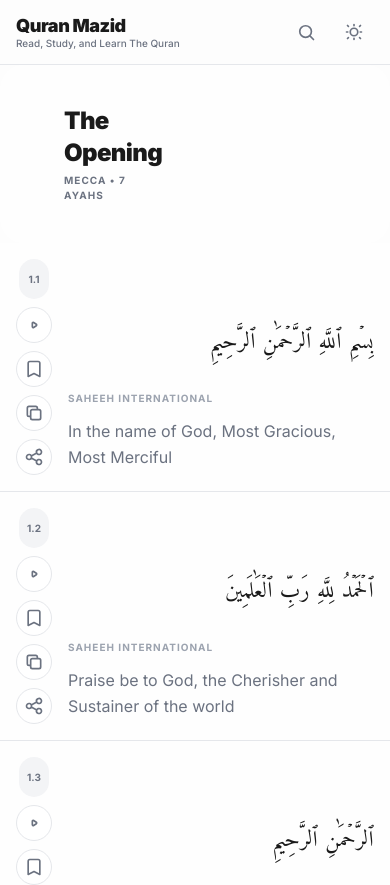
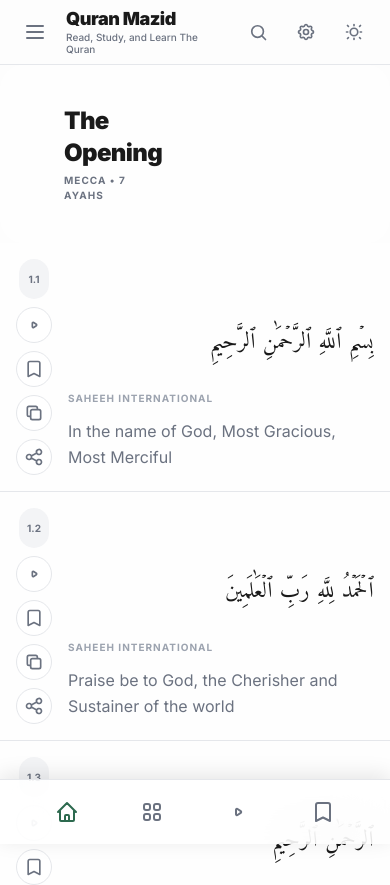
Before and after one commit to sodium000/quran_app, a Next.js app: page /surah/1 in a window 390 px wide. Shown: the top 885 px of the page. Built offline with nearby package versions, Linux system fonts and the light colour scheme; a web font is replaced by a local one.

Commit message:
some edit mobile version

```diff
--- a/src/app/layout.tsx
+++ b/src/app/layout.tsx
@@ -58,9 +58,25 @@
 
               <div className="flex-1 flex flex-col min-w-0 relative">
                 <Navbar />
-                <main className="flex-1">
+                <main className="flex-1 pb-20 lg:pb-0">
                   {children}
                 </main>
+
+                {/* Mobile Bottom Navigation */}
+                <div className="lg:hidden fixed bottom-0 left-0 right-0 z-40 bg-(--app-card-strong)/80 backdrop-blur-xl border-t border-(--app-border) px-6 py-3 flex items-center justify-around shadow-[0_-4px_20px_rgba(0,0,0,0.1)]">
+                  <Link href="/surah" className="p-2 text-[var(--app-accent)]">
+                    <IconHome className="h-6 w-6" />
+                  </Link>
+                  <Link href="/surah" className="p-2 text-(--app-muted) hover:text-(--app-fg) transition-colors">
+                    <IconGrid className="h-6 w-6" />
+                  </Link>
+                  <Link href="/surah" className="p-2 text-(--app-muted) hover:text-(--app-fg) transition-colors">
+                    <IconPlay className="h-6 w-6" />
+                  </Link>
+                  <Link href="/surah" className="p-2 text-(--app-muted) hover:text-(--app-fg) transition-colors">
+                    <IconBookmark className="h-6 w-6" />
+                  </Link>
+                </div>
               </div>
 
               <Sidebar />
@@ -90,24 +106,24 @@
   );
 }
 
-function IconHome() {
-  return <svg viewBox="0 0 24 24" fill="none" stroke="currentColor" strokeWidth="2" className="h-5 w-5"><path strokeLinecap="round" strokeLinejoin="round" d="M3 12l2-2m0 0l7-7 7 7M5 10v10a1 1 0 001 1h3m10-11l2 2m-2-2v10a1 1 0 01-1 1h-3m-6 0a1 1 0 001-1v-4a1 1 0 011-1h2a1 1 0 011 1v4a1 1 0 001 1m-6 0h6" /></svg>;
+function IconHome({ className = "h-5 w-5" }: { className?: string }) {
+  return <svg viewBox="0 0 24 24" fill="none" stroke="currentColor" strokeWidth="2" className={className}><path strokeLinecap="round" strokeLinejoin="round" d="M3 12l2-2m0 0l7-7 7 7M5 10v10a1 1 0 001 1h3m10-11l2 2m-2-2v10a1 1 0 01-1 1h-3m-6 0a1 1 0 001-1v-4a1 1 0 011-1h2a1 1 0 011 1v4a1 1 0 001 1m-6 0h6" /></svg>;
 }
 
-function IconGrid() {
-  return <svg viewBox="0 0 24 24" fill="none" stroke="currentColor" strokeWidth="2" className="h-5 w-5"><path strokeLinecap="round" strokeLinejoin="round" d="M4 6a2 2 0 012-2h2a2 2 0 012 2v2a2 2 0 01-2 2H6a2 2 0 01-2-2V6zM14 6a2 2 0 012-2h2a2 2 0 012 2v2a2 2 0 01-2 2h-2a2 2 0 01-2-2V6zM4 16a2 2 0 012-2h2a2 2 0 012 2v2a2 2 0 01-2 2H6a2 2 0 01-2-2v-2zM14 16a2 2 0 012-2h2a2 2 0 012 2v2a2 2 0 01-2 2h-2a2 2 0 01-2-2v-2z" /></svg>;
+function IconGrid({ className = "h-5 w-5" }: { className?: string }) {
+  return <svg viewBox="0 0 24 24" fill="none" stroke="currentColor" strokeWidth="2" className={className}><path strokeLinecap="round" strokeLinejoin="round" d="M4 6a2 2 0 012-2h2a2 2 0 012 2v2a2 2 0 01-2 2H6a2 2 0 01-2-2V6zM14 6a2 2 0 012-2h2a2 2 0 012 2v2a2 2 0 01-2 2h-2a2 2 0 01-2-2V6zM4 16a2 2 0 012-2h2a2 2 0 012 2v2a2 2 0 01-2 2H6a2 2 0 01-2-2v-2zM14 16a2 2 0 012-2h2a2 2 0 012 2v2a2 2 0 01-2 2h-2a2 2 0 01-2-2v-2z" /></svg>;
 }
 
-function IconPlay() {
-  return <svg viewBox="0 0 24 24" fill="none" stroke="currentColor" strokeWidth="2" className="h-5 w-5"><path strokeLinecap="round" strokeLinejoin="round" d="M14.752 11.168l-3.197-2.132A1 1 0 0010 9.87v4.263a1 1 0 001.555.832l3.197-2.132a1 1 0 000-1.664z" /></svg>;
+function IconPlay({ className = "h-5 w-5" }: { className?: string }) {
+  return <svg viewBox="0 0 24 24" fill="none" stroke="currentColor" strokeWidth="2" className={className}><path strokeLinecap="round" strokeLinejoin="round" d="M14.752 11.168l-3.197-2.132A1 1 0 0010 9.87v4.263a1 1 0 001.555.832l3.197-2.132a1 1 0 000-1.664z" /></svg>;
 }
 
-function IconBookmark() {
-  return <svg viewBox="0 0 24 24" fill="none" stroke="currentColor" strokeWidth="2" className="h-5 w-5"><path strokeLinecap="round" strokeLinejoin="round" d="M5 5a2 2 0 012-2h10a2 2 0 012 2v16l-7-3.5L5 21V5z" /></svg>;
+function IconBookmark({ className = "h-5 w-5" }: { className?: string }) {
+  return <svg viewBox="0 0 24 24" fill="none" stroke="currentColor" strokeWidth="2" className={className}><path strokeLinecap="round" strokeLinejoin="round" d="M5 5a2 2 0 012-2h10a2 2 0 012 2v16l-7-3.5L5 21V5z" /></svg>;
 }
 
-function IconSettings() {
-  return <svg viewBox="0 0 24 24" fill="none" stroke="currentColor" strokeWidth="2" className="h-5 w-5"><path strokeLinecap="round" strokeLinejoin="round" d="M10.325 4.317c.426-1.756 2.924-1.756 3.35 0a1.724 1.724 0 002.573 1.066c1.543-.94 3.31.826 2.37 2.37a1.724 1.724 0 001.065 2.572c1.756.426 1.756 2.924 0 3.35a1.724 1.724 0 00-1.066 2.573c.94 1.543-.826 3.31-2.37 2.37a1.724 1.724 0 00-2.572 1.065c-.426 1.756-2.924 1.756-3.35 0a1.724 1.724 0 00-2.573-1.066c-1.543.94-3.31-.826-2.37-2.37a1.724 1.724 0 00-1.065-2.572c-1.756-.426-1.756-2.924 0-3.35a1.724 1.724 0 001.066-2.573c-.94-1.543.826-3.31 2.37-2.37.996.608 2.296.07 2.572-1.065z" /><path strokeLinecap="round" strokeLinejoin="round" d="M15 12a3 3 0 11-6 0 3 3 0 016 0z" /></svg>;
+function IconSettings({ className = "h-5 w-5" }: { className?: string }) {
+  return <svg viewBox="0 0 24 24" fill="none" stroke="currentColor" strokeWidth="2" className={className}><path strokeLinecap="round" strokeLinejoin="round" d="M10.325 4.317c.426-1.756 2.924-1.756 3.35 0a1.724 1.724 0 002.573 1.066c1.543-.94 3.31.826 2.37 2.37a1.724 1.724 0 001.065 2.572c1.756.426 1.756 2.924 0 3.35a1.724 1.724 0 00-1.066 2.573c.94 1.543-.826 3.31-2.37 2.37a1.724 1.724 0 00-2.572 1.065c-.426 1.756-2.924 1.756-3.35 0a1.724 1.724 0 00-2.573-1.066c-1.543.94-3.31-.826-2.37-2.37a1.724 1.724 0 00-1.065-2.572c-1.756-.426-1.756-2.924 0-3.35a1.724 1.724 0 001.066-2.573c-.94-1.543.826-3.31 2.37-2.37.996.608 2.296.07 2.572-1.065z" /><path strokeLinecap="round" strokeLinejoin="round" d="M15 12a3 3 0 11-6 0 3 3 0 016 0z" /></svg>;
 }
 
 function IconBook({ className }: { className?: string }) {
--- a/src/app/surah/[id]/page.tsx
+++ b/src/app/surah/[id]/page.tsx
@@ -78,8 +78,7 @@
                       alt={surah.name}
                       width={180}
                       height={60}
-                      className=" opacity-100 brightness-200 dark:invert-0 dark:brightness-400 opacity-100
-                      filter-none"
+                      className=" opacity-100 brightness-200 dark: brightness-400 opacity-100"
                     />
                   </div>
                   <div className="flex flex-col items-start gap-1">
--- a/src/components/AudioPlayer.tsx
+++ b/src/components/AudioPlayer.tsx
@@ -44,7 +44,7 @@
   if (!isActive && status === "idle") return null;
 
   return (
-    <div className="fixed bottom-0 left-0 lg:left-[72px] right-0 z-50 animate-in slide-in-from-bottom-full duration-500 ease-out">
+    <div className="fixed bottom-[64px] lg:bottom-0 left-0 lg:left-[72px] right-0 z-50 animate-in slide-in-from-bottom-full duration-500 ease-out">
       <div className="h-1 bg-(--app-surface-2) w-full overflow-hidden relative">
         <div
           className="h-full bg-[var(--app-accent)] shadow-[0_0_10px_rgba(45,106,79,0.5)] transition-all duration-300 ease-linear"
@@ -57,13 +57,13 @@
 
           <div className="flex-1 min-w-0 hidden lg:flex items-center gap-4">
             <div className="flex flex-col">
-              <h3 className="truncate text-sm font-smbold text-(--app-fg)">
+              <h3 className="truncate text-sm font-semibold text-(--app-fg)">
                 {currentSurahName}: {currentAyahIndex + 1}
               </h3>
             </div>
           </div>
 
-          <div className="lg:hidden flex-1 min-w-0">q
+          <div className="lg:hidden flex-1 min-w-0">
              <h3 className="truncate text-xs font-bold text-(--app-fg)">
                 {currentSurahName}: {currentAyahIndex + 1}
               </h3>
--- a/src/components/Navbar.tsx
+++ b/src/components/Navbar.tsx
@@ -58,14 +58,25 @@
 }
 
 export default function Navbar() {
-  const { setIsSettingsOpen, theme, setTheme } = useSettings();
+  const { setIsSettingsOpen, setIsSidebarOpen, theme, setTheme } = useSettings();
   const { toggleSearch } = useSearch();
 
   return (
     <nav className="sticky top-0 z-40 w-full border-b border-(--app-border) bg-(--app-bg)/80 backdrop-blur-xl">
       <div className="w-full px-4 sm:px-6 lg:px-8">
         <div className="flex h-16 items-center justify-between gap-4">
-          <div className="flex items-center gap-4">
+          <div className="flex items-center gap-3 sm:gap-4">
+            {/* Mobile Menu Trigger */}
+            <button
+              onClick={() => setIsSidebarOpen(true)}
+              className="lg:hidden flex items-center justify-center h-10 w-10 rounded-xl hover:bg-(--app-surface) transition-all text-(--app-muted) hover:text-[var(--app-accent)]"
+              aria-label="Open Surah List"
+            >
+              <svg xmlns="http://www.w3.org/2000/svg" className="h-6 w-6" fill="none" viewBox="0 0 24 24" stroke="currentColor" strokeWidth={2}>
+                <path strokeLinecap="round" strokeLinejoin="round" d="M4 6h16M4 12h16M4 18h16" />
+              </svg>
+            </button>
+
             <Link href="/surah" className="flex flex-col">
               <h1 className="text-lg font-black text-(--app-fg) leading-tight tracking-tight">Quran Mazid</h1>
               <p className="text-[10px] font-medium text-(--app-muted) leading-tight">Read, Study, and Learn The Quran</p>
@@ -79,6 +90,18 @@
               className="flex items-center justify-center h-10 w-10 rounded-full hover:bg-(--app-surface) transition-all group"
             >
               <IconSearch className="h-5 w-5 text-(--app-muted) group-hover:text-[var(--app-accent)] transition-colors" />
+            </button>
+
+            {/* Mobile Settings Trigger */}
+            <button
+              onClick={() => setIsSettingsOpen(true)}
+              className="lg:hidden flex items-center justify-center h-10 w-10 rounded-full hover:bg-(--app-surface) transition-all group"
+              aria-label="Open Settings"
+            >
+              <svg xmlns="http://www.w3.org/2000/svg" className="h-5 w-5 text-(--app-muted) group-hover:text-[var(--app-accent)] transition-colors" viewBox="0 0 24 24" fill="none" stroke="currentColor" strokeWidth="2">
+                <path strokeLinecap="round" strokeLinejoin="round" d="M10.325 4.317c.426-1.756 2.924-1.756 3.35 0a1.724 1.724 0 002.573 1.066c1.543-.94 3.31.826 2.37 2.37a1.724 1.724 0 001.065 2.572c1.756.426 1.756 2.924 0 3.35a1.724 1.724 0 00-1.066 2.573c.94 1.543-.826 3.31-2.37 2.37a1.724 1.724 0 00-2.572 1.065c-.426 1.756-2.924 1.756-3.35 0a1.724 1.724 0 00-2.573-1.066c-1.543.94-3.31-.826-2.37-2.37a1.724 1.724 0 00-1.065-2.572c-1.756-.426-1.756-2.924 0-3.35a1.724 1.724 0 001.066-2.573c-.94-1.543.826-3.31 2.37-2.37.996.608 2.296.07 2.572-1.065z" />
+                <path strokeLinecap="round" strokeLinejoin="round" d="M15 12a3 3 0 11-6 0 3 3 0 016 0z" />
+              </svg>
             </button>
 
             {/* Theme Toggle */}
```
